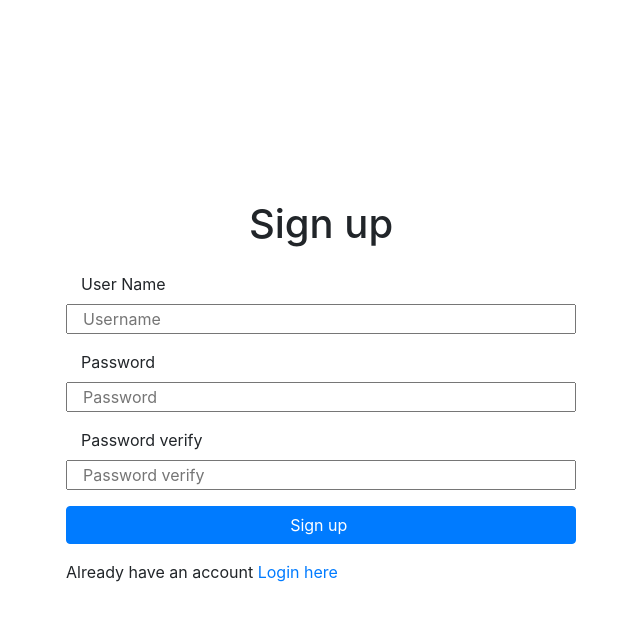
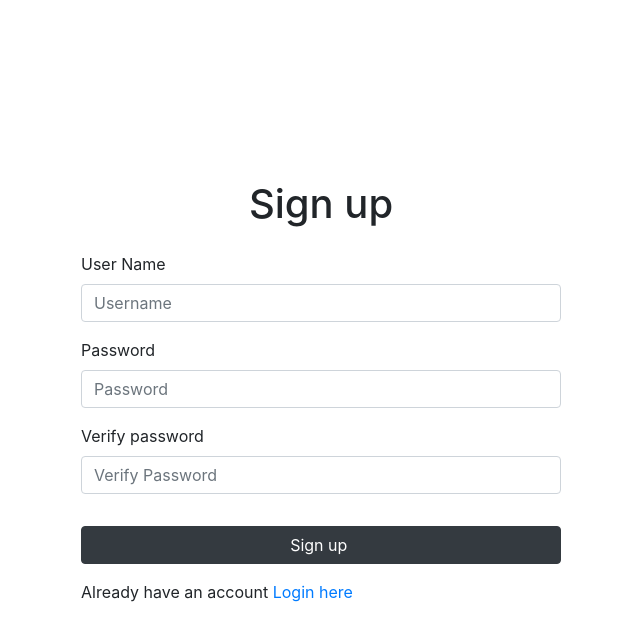
Before and after one commit to KhadijaMakkaoui/Application_gestionContacts, a PHP site: page /inscription.php in a window 1280 px wide. Shown: the top 641 px of the page, without its empty margins (304-944 px from the left). Run offline with PHP 8.4, Linux system fonts and the light colour scheme.

Commit message:
modifier l'interface graphique

```diff
--- a/inscription.php
+++ b/inscription.php
@@ -14,17 +14,27 @@
     <div class="container">
         <div class=" container vh-100 row justify-content-center align-content-center ">
             <form class="row col-10 col-lg-6">
-                <h1 class="col-12 text-center ">Sign up</h1>
-                <label class="col-12 mt-3 " for="username ">User Name</label>
-                <input class="col-12 " type="text " name="userame " id="userame " placeholder="Username ">
-                <label class="col-12 mt-3 " for="pass ">Password</label>
-                <input class="col-12 " type="password " name="pass " id="pass " placeholder="Password ">
-                <label class="col-12 mt-3 " for="passver ">Password verify</label>
-                <input class="col-12 " type="password " name="passver " id="passver " placeholder="Password verify ">
+                <h1 class="col-12 text-center mb-4 ">Sign up</h1>
+                <div class="mb-3 col-12">
+                    <label for="username" class="form-label">User Name</label>
+                    <input type="email" class="form-control" id="username" placeholder="Username">
+                </div>
+                <div class="mb-3 col-12">
+                    <label for="Pass" class="form-label">Password</label>
+                    <input type="email" class="form-control" id="Pass" placeholder="Password">
+                </div>
+                <div class="mb-3 col-12">
+                    <label for="PassVer" class="form-label">Verify password</label>
+                    <input type="email" class="form-control" id="PassVer" placeholder="Verify Password">
+                </div>
+                <div class="col-12">
+                     <input type="button" value="Sign up " id="signup " class="btn btn-dark mt-3 col-12">
+                    <p class="mt-3 ">Already have an account
+                        <a href="inscription.php ">Login here</a>
+                    </p>
+                </div>
 
-                <input type="button " value="Sign up " id="signup " class="btn btn-primary mt-3 col-12 ">
-                <p class="mt-3 ">Already have an account
-                    <a href="inscription.php ">Login here</a> </p>
+
             </form>
 
         </div>
```
